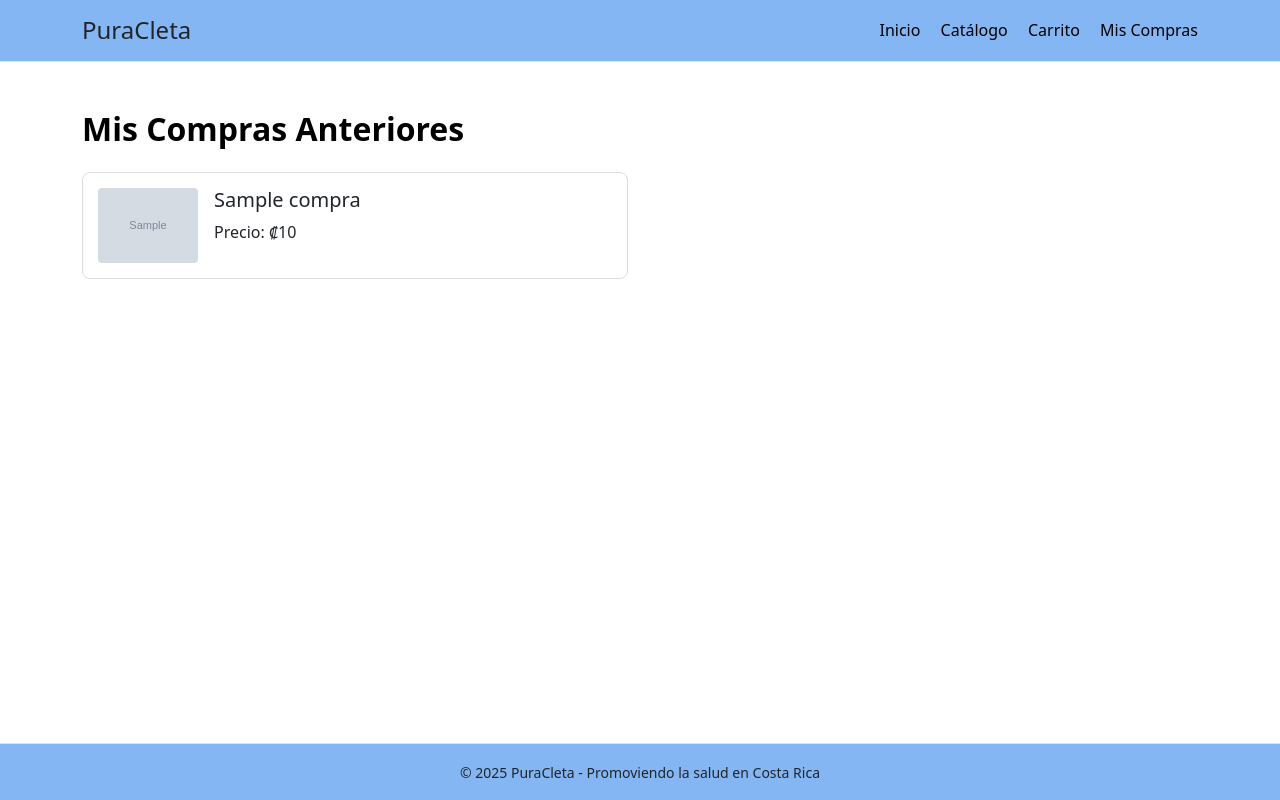
After one commit to SebasJC/G7_SC502_VN_Proyecto, a PHP site: page /compras.php in a window 1280 px wide. The commit adds this page. Run offline with PHP 8.4, Linux system fonts and the light colour scheme; tables that the repository leaves empty hold one stand-in row (values such as "Sample post").

Commit message:
Modulo compras completado

```diff
--- a/bdd/carritoController.php
+++ b/bdd/carritoController.php
@@ -8,12 +8,16 @@ try {
         $data = json_decode(file_get_contents("php://input"), true);
         $action = $data['action'] ?? '';
 
+        // Manejo único de todas las acciones POST
         if ($action === 'delete' && !empty($data['id'])) {
             echo json_encode(Task::delete($data['id']));
+        } elseif ($action === 'transferirCarritoACompras') {
+            echo json_encode(Task::transferirCarritoACompras());
         } else {
             throw new Exception("Acción no válida o parámetros incorrectos.");
         }
     } else {
+        // Para métodos GET, simplemente devolvemos todos los items del carrito
         echo json_encode(Task::getAll());
     }
 } catch (Exception $e) {
--- a/catalogo.php
+++ b/catalogo.php
@@ -16,8 +16,8 @@
       <nav>
         <a href="index.php" class="me-3 text-decoration-none">Inicio</a>
         <a href="catalogo.php" class="me-3 text-decoration-none">Catálogo</a>
-        <a href="perfil.php" class="text-decoration-none">Perfil</a>
-        <a href="carrito.php" class="text-decoration-none">Carrito</a>
+        <a href="carrito.php" class="me-3 text-decoration-none">Carrito</a>
+        <a href="compras.php" class="text-decoration-none">Mis Compras</a>
       </nav>
     </div>
   </header>
--- /dev/null
+++ b/compras.php
@@ -0,0 +1,78 @@
+<?php
+include 'bdd/conexion.php';
+
+$compras = [];
+$query = "SELECT * FROM compras ORDER BY id DESC";
+$resultado = $conn->query($query);
+
+if ($resultado->num_rows > 0) {
+    $compras = $resultado->fetch_all(MYSQLI_ASSOC);
+}
+?>
+
+<!DOCTYPE html>
+<html lang="es">
+<head>
+    <meta charset="UTF-8">
+    <meta name="viewport" content="width=device-width, initial-scale=1.0">
+    <title>Mis Compras - PuraCleta</title>
+    <link href="https://cdn.jsdelivr.net/npm/bootstrap@5.3.3/dist/css/bootstrap.min.css" rel="stylesheet">
+    <link href="css/stylelogin.css" rel="stylesheet">
+    <style>
+        .compra-card {
+            border: 1px solid #ddd;
+            border-radius: 8px;
+            padding: 15px;
+            margin-bottom: 15px;
+        }
+        .compra-img {
+            max-width: 100px;
+            border-radius: 4px;
+        }
+    </style>
+</head>
+<body>
+    <header class="py-3 border-bottom">
+        <div class="container d-flex justify-content-between align-items-center">
+            <h1 class="h4 m-0">PuraCleta</h1>
+            <nav>
+                <a href="index.php" class="me-3 text-decoration-none">Inicio</a>
+                <a href="catalogo.php" class="me-3 text-decoration-none">Catálogo</a>
+                <a href="carrito.php" class="me-3 text-decoration-none">Carrito</a>
+                <a href="compras.php" class="text-decoration-none">Mis Compras</a>
+            </nav>
+        </div>
+    </header>
+
+    <main class="container py-5">
+        <h2 class="mb-4">Mis Compras Anteriores</h2>
+
+        <?php if (empty($compras)): ?>
+            <div class="alert alert-info">No has realizado compras aún.</div>
+        <?php else: ?>
+            <div class="row">
+                <?php foreach ($compras as $compra): ?>
+                <div class="col-md-6">
+                    <div class="compra-card">
+                        <div class="d-flex">
+                            <img src="<?= htmlspecialchars($compra['imagen']) ?>" class="compra-img me-3" alt="<?= htmlspecialchars($compra['nombre']) ?>">
+                            <div>
+                                <h5><?= htmlspecialchars($compra['nombre']) ?></h5>
+                                <p class="mb-1">Precio: ₡<?= number_format($compra['precio'], 0, ',', '.') ?></p>
+                            </div>
+                        </div>
+                    </div>
+                </div>
+                <?php endforeach; ?>
+            </div>
+        <?php endif; ?>
+    </main>
+
+    <footer class="py-3 border-top text-center">
+        <small>&copy; 2025 PuraCleta - Promoviendo la salud en Costa Rica</small>
+    </footer>
+
+    <script src="js/jquery-3.7.1.min.js"></script>
+    <script src="https://cdn.jsdelivr.net/npm/bootstrap@5.3.3/dist/js/bootstrap.bundle.min.js"></script>
+</body>
+</html>
--- a/detalle.php
+++ b/detalle.php
@@ -68,8 +68,8 @@ $bicicleta = $resultado->fetch_assoc();
       <nav>
         <a href="index.php" class="me-3 text-decoration-none">Inicio</a>
         <a href="catalogo.php" class="me-3 text-decoration-none">Catálogo</a>
-        <a href="perfil.php" class="text-decoration-none">Perfil</a>
-        <a href="carrito.php" class="text-decoration-none">Carrito</a>
+        <a href="carrito.php" class="me-3 text-decoration-none">Carrito</a>
+        <a href="compras.php" class="text-decoration-none">Mis Compras</a>
       </nav>
     </div>
   </header>
@@ -86,7 +86,6 @@ $bicicleta = $resultado->fetch_assoc();
             <div style="display: flex;"><h5>₡</h5><h5 id="precio" class="precio"><?= htmlspecialchars($bicicleta['precio']) ?></h5></div>
         <div class="d-flex gap-2">
           <button id="comprar" class="btn btn-success">Comprar</button>
-          <button id="rentar" class="btn btn-outline-primary">Rentar</button>
         </div>
       </div>
     </div>
--- a/index.php
+++ b/index.php
@@ -26,10 +26,10 @@ $resultado = $conn->query($query);
   <div class="container d-flex justify-content-between align-items-center">
       <h1 class="h4 m-0">PuraCleta</h1>
       <nav>
-      <a href="index.php" class="me-3 text-decoration-none">Inicio</a>
+        <a href="index.php" class="me-3 text-decoration-none">Inicio</a>
         <a href="catalogo.php" class="me-3 text-decoration-none">Catálogo</a>
-        <a href="perfil.php" class="text-decoration-none">Perfil</a>
-        <a href="carrito.php" class="text-decoration-none">Carrito</a>
+        <a href="carrito.php" class="me-3 text-decoration-none">Carrito</a>
+        <a href="compras.php" class="text-decoration-none">Mis Compras</a>
       </nav>
     </div>
   </header>
```
Also changed, not shown: bdd/carrito.php (+51 -0 lines), bdd/transferirCarrito.php (added, +23 -0 lines), carrito.php (+6 -5 lines), js/pagarCarrito.js (added, +25 -0 lines), pura_cleta_cr.sql (+8 -38 lines).
